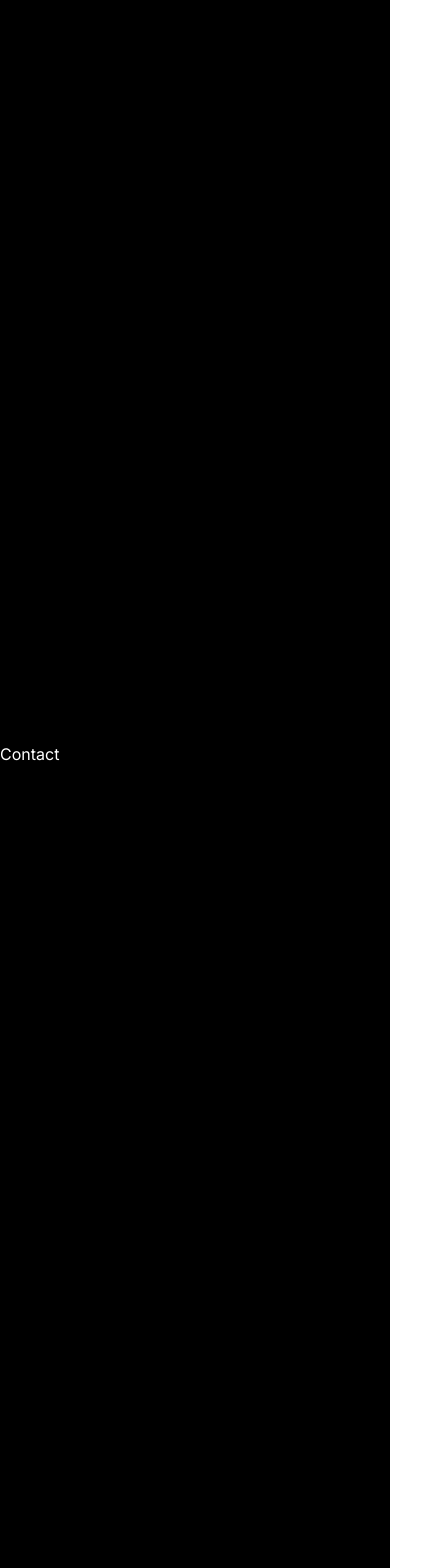
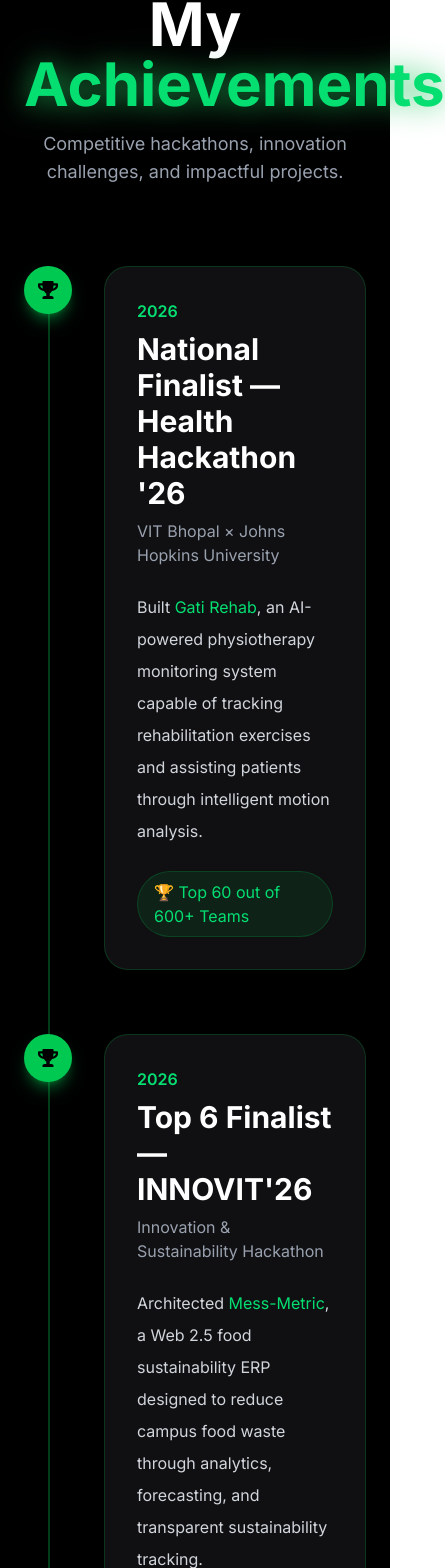
Before and after one commit to 2608raghav/My_Website, a React (Vite) app: page / in a window 390 px wide. Shown: the part 6318-7886 px from the top of the page, 445 px wide, since content can reach past the window. Built offline with nearby package versions, Linux system fonts and the light colour scheme; no server answers; the HTML template or start-up script is replaced by a standard one.

Commit message:
My_Website_Day3

```diff
--- a/src/Components/Achievements/Achievements.jsx
+++ b/src/Components/Achievements/Achievements.jsx
@@ -1,16 +1,200 @@
-import React from 'react'
+import { FaTrophy } from "react-icons/fa";
 
 const Achievements = () => {
   return (
     <section
       id="achievements"
-      className="min-h-screen bg-black text-white"
+      className="min-h-screen bg-black text-white py-24"
     >
-      <div>
-        <h1>Achievements</h1>
+      <div className="max-w-5xl mx-auto px-6">
+
+        {/* Heading */}
+
+        <h2 className="text-6xl font-bold text-center mb-4">
+          My{" "}
+          <span className="text-green-400 drop-shadow-[0_0_15px_rgba(34,197,94,0.8)]">
+            Achievements
+          </span>
+        </h2>
+
+        <p className="text-center text-gray-400 mb-20 text-lg">
+          Competitive hackathons, innovation challenges,
+          and impactful projects.
+        </p>
+
+        {/* Timeline */}
+
+        <div className="relative">
+
+          {/* Vertical Line */}
+
+          <div
+            className="
+            absolute
+            left-6
+            top-0
+            h-full
+            w-[2px]
+            bg-green-500/30
+            "
+          ></div>
+
+          {/* Achievement 1 */}
+
+          <div className="relative flex items-start mb-16">
+
+            <div
+              className="
+              z-10
+              w-12
+              h-12
+              rounded-full
+              bg-green-500
+              flex
+              items-center
+              justify-center
+              shadow-lg
+              shadow-green-500/40
+              "
+            >
+              <FaTrophy className="text-black text-xl" />
+            </div>
+
+            <div
+              className="
+              ml-8
+              flex-1
+              bg-zinc-900/70
+              border
+              border-green-500/20
+              rounded-3xl
+              p-8
+              backdrop-blur-md
+              hover:-translate-y-2
+              hover:border-green-500
+              hover:shadow-lg
+              hover:shadow-green-500/20
+              transition-all
+              duration-300
+              "
+            >
+              <span className="text-green-400 font-semibold">
+                2026
+              </span>
+
+              <h3 className="text-3xl font-bold mt-2">
+                National Finalist — Health Hackathon '26
+              </h3>
+
+              <p className="text-gray-400 mt-2">
+                VIT Bhopal × Johns Hopkins University
+              </p>
+
+              <p className="text-gray-300 mt-6 leading-8">
+                Built <span className="text-green-400">Gati Rehab</span>,
+                an AI-powered physiotherapy monitoring system
+                capable of tracking rehabilitation exercises and
+                assisting patients through intelligent motion analysis.
+              </p>
+
+              <div
+                className="
+                mt-6
+                inline-block
+                px-4
+                py-2
+                rounded-full
+                bg-green-500/10
+                border
+                border-green-500/20
+                text-green-400
+                "
+              >
+                🏆 Top 60 out of 600+ Teams
+              </div>
+            </div>
+          </div>
+
+          {/* Achievement 2 */}
+
+          <div className="relative flex items-start">
+
+            <div
+              className="
+              z-10
+              w-12
+              h-12
+              rounded-full
+              bg-green-500
+              flex
+              items-center
+              justify-center
+              shadow-lg
+              shadow-green-500/40
+              "
+            >
+              <FaTrophy className="text-black text-xl" />
+            </div>
+
+            <div
+              className="
+              ml-8
+              flex-1
+              bg-zinc-900/70
+              border
+              border-green-500/20
+              rounded-3xl
+              p-8
+              backdrop-blur-md
+              hover:-translate-y-2
+              hover:border-green-500
+              hover:shadow-lg
+              hover:shadow-green-500/20
+              transition-all
+              duration-300
+              "
+            >
+              <span className="text-green-400 font-semibold">
+                2026
+              </span>
+
+              <h3 className="text-3xl font-bold mt-2">
+                Top 6 Finalist — INNOVIT'26
+              </h3>
+
+              <p className="text-gray-400 mt-2">
+                Innovation & Sustainability Hackathon
+              </p>
+
+              <p className="text-gray-300 mt-6 leading-8">
+                Architected <span className="text-green-400">Mess-Metric</span>,
+                a Web 2.5 food sustainability ERP designed to reduce
+                campus food waste through analytics, forecasting,
+                and transparent sustainability tracking.
+              </p>
+
+              <div
+                className="
+                mt-6
+                inline-block
+                px-4
+                py-2
+                rounded-full
+                bg-green-500/10
+                border
+                border-green-500/20
+                text-green-400
+                "
+              >
+                🏆 Top 6 in Theme | Top 38 out of 137 Teams
+              </div>
+            </div>
+          </div>
+
+        </div>
       </div>
     </section>
-  )
-}
+  );
+};
 
-export default Achievements
+export default Achievements;
--- a/src/Components/Contact/Contact.jsx
+++ b/src/Components/Contact/Contact.jsx
@@ -1,16 +1,151 @@
-import React from 'react'
+import {
+  FaGithub,
+  FaLinkedin,
+  FaInstagram,
+  FaDiscord,
+  FaXTwitter,
+} from "react-icons/fa6";
 
-const Contact = () => {
+import ContactCard from "./ContactCard";
+
+import { MdEmail } from "react-icons/md";
+
+export default function Contact() {
   return (
     <section
       id="contact"
-      className="min-h-screen bg-black text-white"
+      className="min-h-screen bg-black text-white py-24"
     >
-      <div>
-        <h1>Contact</h1>
+      <div className="max-w-7xl mx-auto px-6">
+
+        <div className="grid lg:grid-cols-2 gap-16 items-center">
+
+          {/* LEFT SIDE */}
+
+          <div className="flex flex-col items-center">
+
+            <img
+              src="/profile.png"
+              alt="Profile"
+              className="
+              w-80
+              h-80
+              rounded-full
+              border
+              border-green-500/30
+              object-cover
+              "
+            />
+
+            <button
+              onClick={() =>
+                window.open(
+                  "mailto:raghavgupta@example.com"
+                )
+              }
+              className="
+              mt-10
+              px-10
+              py-4
+              border
+              border-green-500
+              bg-green-500/10
+              text-green-400
+              rounded-2xl
+              hover:bg-green-500/20
+              hover:scale-105
+              transition-all
+              duration-300
+              "
+            >
+              Say Hello ↗
+            </button>
+
+          </div>
+
+          {/* RIGHT SIDE */}
+
+          <div>
+
+            <h2 className="text-6xl font-bold">
+              Let's{" "}
+              <span className="text-green-400">
+                Connect
+              </span>
+            </h2>
+
+            <p
+              className="
+              mt-8
+              text-xl
+              text-gray-400
+              leading-10
+              "
+            >
+              I'm always open to discussing new
+              projects, challenging ideas, hackathons,
+              internships, and opportunities to
+              collaborate.
+            </p>
+
+            {/* CONTACT GRID */}
+
+            <div className="grid md:grid-cols-2 xl:grid-cols-3 gap-6 mt-14">
+
+              <ContactCard
+                icon={<MdEmail />}
+                title="Email"
+                value="guptaraghav260@gmail.com"
+                color="text-green-400"
+                link="mailto:guptaraghav2608@gmail.com"
+              />
+
+              <ContactCard
+                icon={<FaGithub />}
+                title="GitHub"
+                value="2608raghav"
+                color="text-cyan-400"
+                link="https://github.com/2608raghav"
+              />
+
+              <ContactCard
+                icon={<FaLinkedin />}
+                title="LinkedIn"
+                value="LinkedIn Profile"
+                color="text-purple-400"
+                link="https://www.linkedin.com/in/raghav-gupta-9b091b357/"
+              />
+
+              <ContactCard
+                icon={<FaInstagram />}
+                title="Instagram"
+                value="@yourusername"
+                color="text-pink-400"
+                link="https://instagram.com"
+              />
+
+              <ContactCard
+                icon={<FaDiscord />}
+                title="Discord"
+                value="raghav#1234"
+                color="text-indigo-400"
+                link="#"
+              />
+
+              <ContactCard
+                icon={<FaXTwitter />}
+                title="Twitter / X"
+                value="@RaghavGupta7"
+                color="text-sky-400"
+                link="https://twitter.com/RaghavGupta712"
+              />
+
+            </div>
+
+          </div>
+
+        </div>
       </div>
     </section>
-  )
+  );
 }
-
-export default Contact
--- /dev/null
+++ b/src/Components/Contact/ContactCard.jsx
@@ -0,0 +1,61 @@
+export default function ContactCard({
+  icon,
+  title,
+  value,
+  color,
+  link,
+}) {
+  return (
+    <a
+      href={link}
+      target="_blank"
+      rel="noreferrer"
+      className="
+      bg-zinc-900/60
+      border
+      border-green-500/10
+      rounded-3xl
+      p-8
+      text-center
+      hover:-translate-y-2
+      hover:border-green-500
+      hover:shadow-lg
+      hover:shadow-green-500/20
+      transition-all
+      duration-300
+      "
+    >
+      <div
+        className="
+        w-16
+        h-16
+        mx-auto
+        rounded-2xl
+        bg-green-500/10
+        flex
+        items-center
+        justify-center
+        text-3xl
+        text-green-400
+        "
+      >
+        {icon}
+      </div>
+
+      <h3 className="mt-6 text-xl font-medium">
+        {title}
+      </h3>
+
+      <p
+  className={`
+    mt-4
+    ${color}
+    break-all
+    text-sm
+  `}
+>
+  {value}
+</p>
+    </a>
+  );
+}
--- a/src/Components/Projects/Project_Card.jsx
+++ b/src/Components/Projects/Project_Card.jsx
@@ -79,6 +79,10 @@
             border
             border-green-500/30
             text-green-400
+             hover:border-green-400
+      hover:-translate-y-1
+      transition-all duration-300
+      cursor-pointer
             "
           >
             {item}
```
Also changed, not shown: src/Components/Projects/Projects.jsx (+4 -4 lines).
